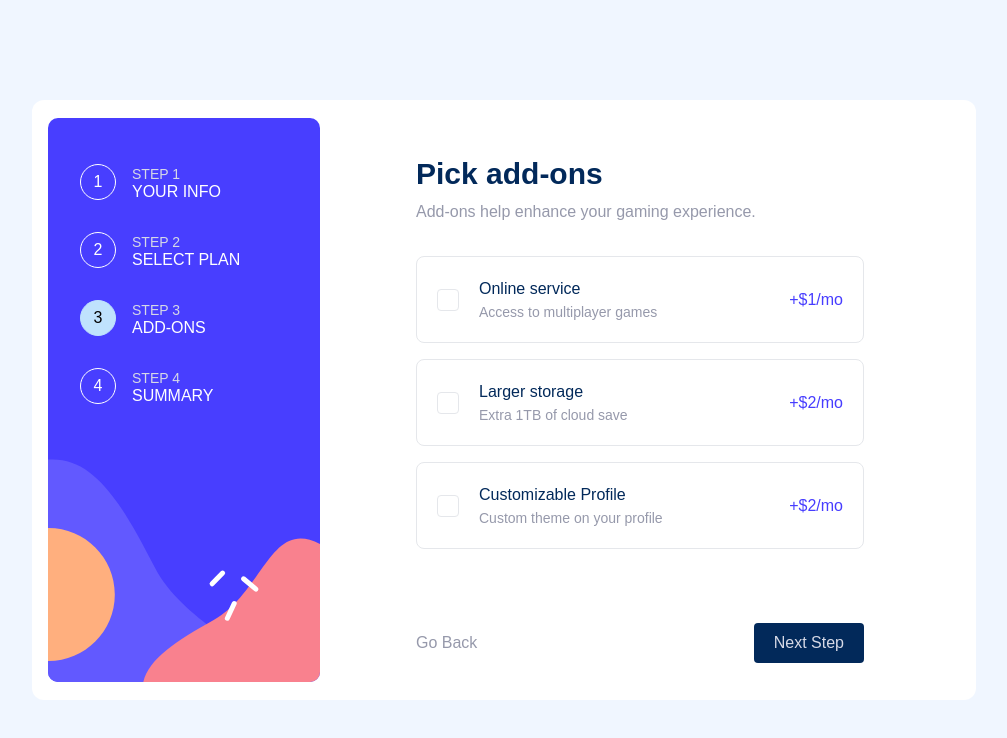
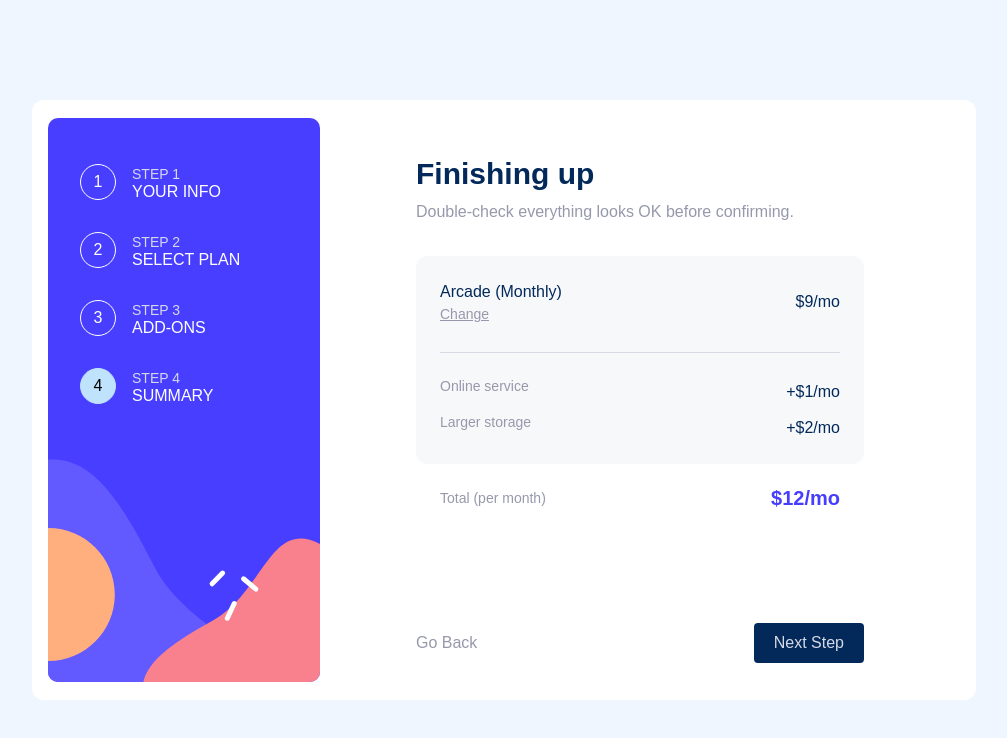
Before and after one commit to khatri2002/multi-step-form, a React (Create React App) app: page / in a window 1280 px wide. Shown: the top 738 px of the page, without its empty margins (136-1143 px from the left). Built offline with nearby package versions, Linux system fonts and the light colour scheme.

Commit message:
feat(static step-4 implemented)

```diff
--- /dev/null
+++ b/src/components/step-4/Step4.module.scss
@@ -0,0 +1,57 @@
+.container {
+  .box {
+    @apply rounded-xl bg-light-gray/20 p-6;
+
+    .planContainer {
+      @apply flex items-center justify-between;
+
+      .label {
+        .title {
+          @apply block font-medium text-marine-blue;
+        }
+
+        .desc {
+          @apply block cursor-pointer text-sm text-cool-gray underline;
+        }
+      }
+
+      .value {
+        @apply font-medium text-marine-blue;
+      }
+    }
+
+    .addOnsContainer {
+      @apply relative mt-11;
+
+      &:before {
+        content: "";
+        height: 1px;
+        @apply absolute -top-4 w-full bg-light-gray;
+      }
+
+      .item {
+        @apply flex items-center justify-between space-y-3;
+
+        .label {
+          @apply text-sm text-cool-gray;
+        }
+
+        .value {
+          @apply text-marine-blue;
+        }
+      }
+    }
+  }
+
+  .total {
+    @apply mt-5 flex items-center justify-between px-6;
+
+    .label {
+      @apply text-sm text-cool-gray;
+    }
+
+    .value {
+      @apply text-xl font-bold text-purplish-blue;
+    }
+  }
+}
--- /dev/null
+++ b/src/components/step-4/Step4.tsx
@@ -0,0 +1,43 @@
+import { UseDataContext } from "../../context/DataProvider";
+import StepsLayout from "../steps-layout/StepsLayout";
+import styles from "./Step4.module.scss";
+
+const Step4 = () => {
+  const { activeStep } = UseDataContext();
+  return (
+    <StepsLayout
+      title="Finishing up"
+      desc="Double-check everything looks OK before confirming."
+      onSubmit={() => {}}
+      hide={activeStep !== 4}
+    >
+      <div className={styles.container}>
+        <div className={styles.box}>
+          <div className={styles.planContainer}>
+            <div className={styles.label}>
+              <span className={styles.title}>Arcade (Monthly)</span>
+              <span className={styles.desc}>Change</span>
+            </div>
+            <div className={styles.value}>$9/mo</div>
+          </div>
+          <div className={styles.addOnsContainer}>
+            <div className={styles.item}>
+              <span className={styles.label}>Online service</span>
+              <span className={styles.value}>+$1/mo</span>
+            </div>
+            <div className={styles.item}>
+              <span className={styles.label}>Larger storage</span>
+              <span className={styles.value}>+$2/mo</span>
+            </div>
+          </div>
+        </div>
+        <div className={styles.total}>
+          <span className={styles.label}>Total (per month)</span>
+          <span className={styles.value}>$12/mo</span>
+        </div>
+      </div>
+    </StepsLayout>
+  );
+};
+
+export default Step4;
--- a/src/context/DataProvider.tsx
+++ b/src/context/DataProvider.tsx
@@ -4,7 +4,7 @@ import { DataContextValue, DataProviderProps } from "./type";
 const DataContext = createContext<DataContextValue | null>(null);
 
 const DataProvider = ({ children }: DataProviderProps) => {
-  const [activeStep, setActiveStep] = useState<number>(3);
+  const [activeStep, setActiveStep] = useState<number>(4);
   const incrementStep = () => setActiveStep((prev) => prev + 1);
   const decrementStep = () => setActiveStep((prev) => prev - 1);
 
--- a/src/page/home/Home.tsx
+++ b/src/page/home/Home.tsx
@@ -4,6 +4,7 @@ import Step2 from "../../components/step-2/Step2";
 import Sidebar from "../../components/sidebar/Sidebar";
 import DataProvider from "../../context/DataProvider";
 import Step3 from "../../components/step-3/Step3";
+import Step4 from "../../components/step-4/Step4";
 
 const Home = () => {
   return (
@@ -13,6 +14,7 @@ const Home = () => {
           <Step1 />
           <Step2 />
           <Step3 />
+          <Step4 />
         </Sidebar>
       </main>
     </DataProvider>
```
